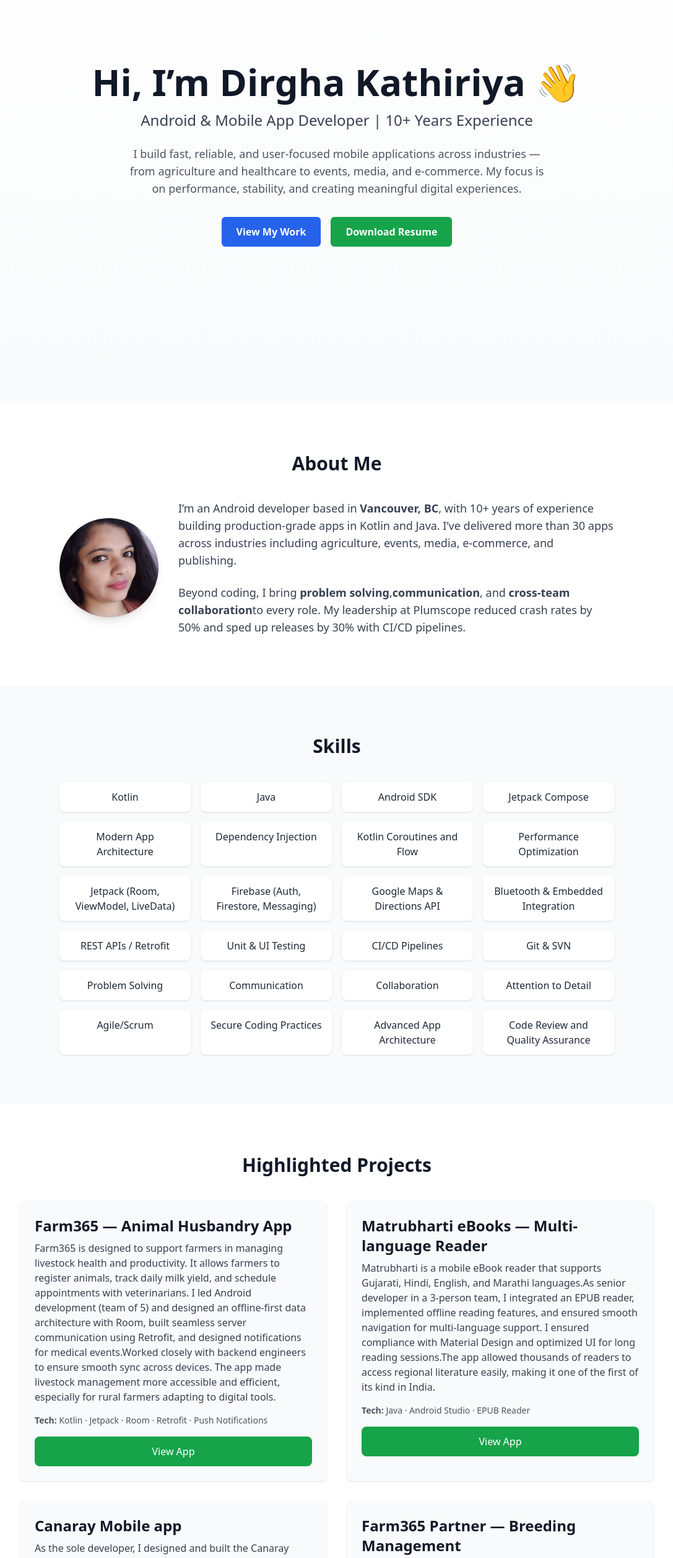
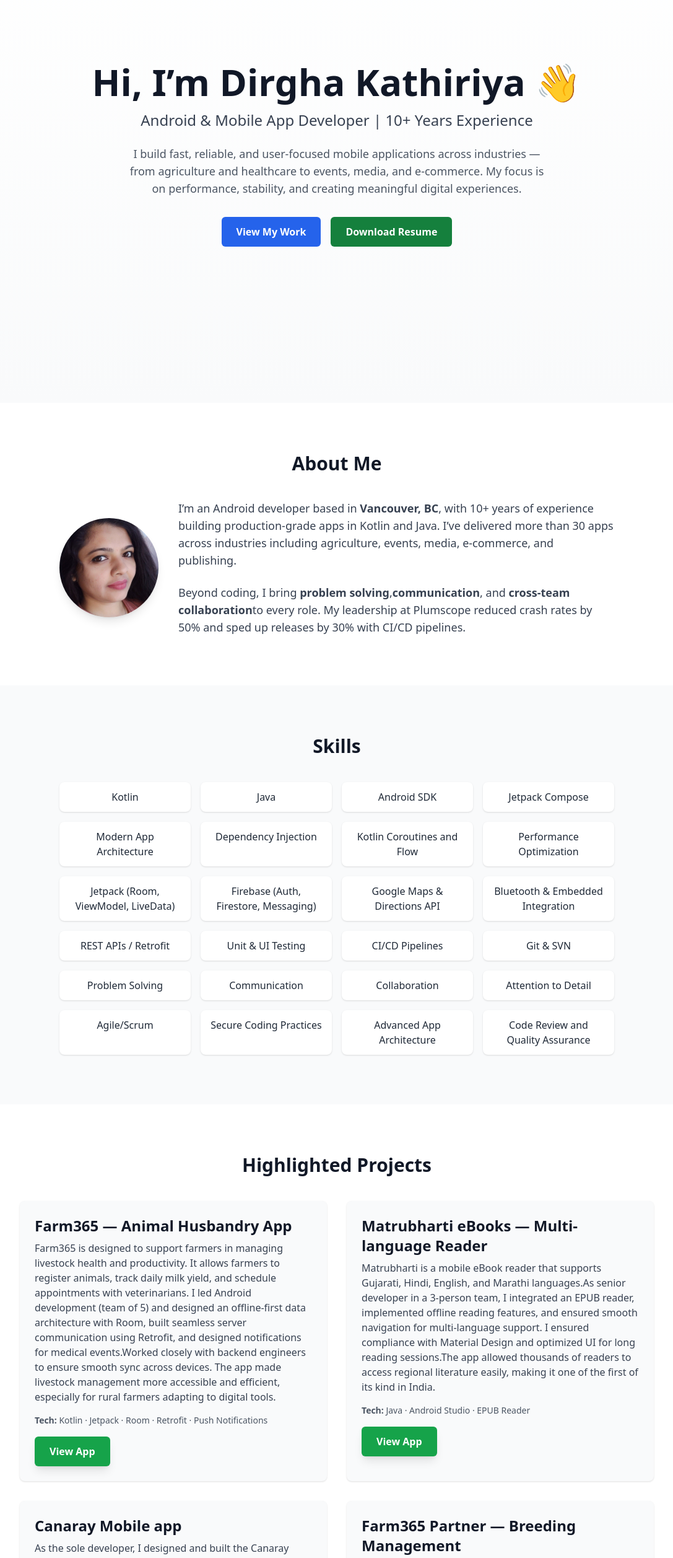
Before and after one commit to dirghak/my-portfolio, a React (Create React App) app: page / in a window 1280 px wide. Shown: the part 210-2724 px from the top of the page at 62% size, without its empty margins (96-1183 px from the left). Built offline with nearby package versions, Linux system fonts and the light colour scheme.

Commit message:
update buttons

```diff
--- a/src/App.js
+++ b/src/App.js
@@ -54,7 +54,7 @@ export default function Portfolio() {
             </button>
           </a>
           <a href={resumeFile} download>
-            <button className="px-6 py-3 rounded-md font-semibold text-base bg-green-600 text-white hover:bg-green-700 focus:outline-none focus:ring-2 focus:ring-green-500 transition">
+            <button className="px-6 py-3 rounded-md font-semibold text-base bg-green-700 text-white hover:bg-green-800">
               Download Resume
             </button>
           </a>
@@ -137,7 +137,7 @@ export default function Portfolio() {
               target="_blank"
               rel="noopener noreferrer"
             >
-              <button className="w-full bg-green-600 text-white py-3 px-4 rounded-lg hover:bg-green-700 focus:outline-none focus:ring-2 focus:ring-green-500 transition">
+              <button className="px-6 py-3 rounded-md font-semibold text-base bg-green-600 text-white hover:bg-green-700 shadow-lg">
                 View App
               </button>
             </a>
@@ -158,7 +158,7 @@ export default function Portfolio() {
               target="_blank"
               rel="noopener noreferrer"
             >
-              <button className="w-full bg-green-600 text-white py-3 px-4 rounded-lg hover:bg-green-700 focus:outline-none focus:ring-2 focus:ring-green-500 transition">
+              <button className="px-6 py-3 rounded-md font-semibold text-base bg-green-600 text-white hover:bg-green-700 shadow-lg">
                 View App
               </button>
             </a>
```
